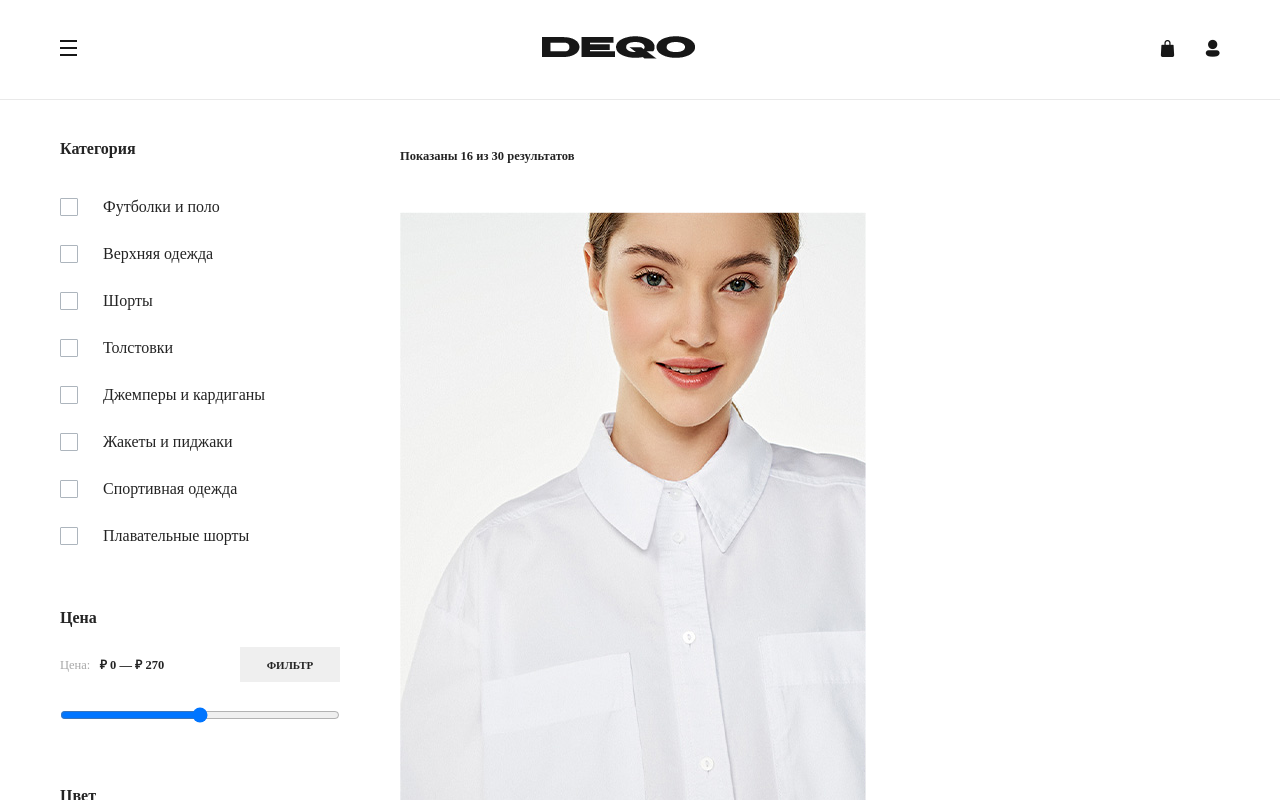
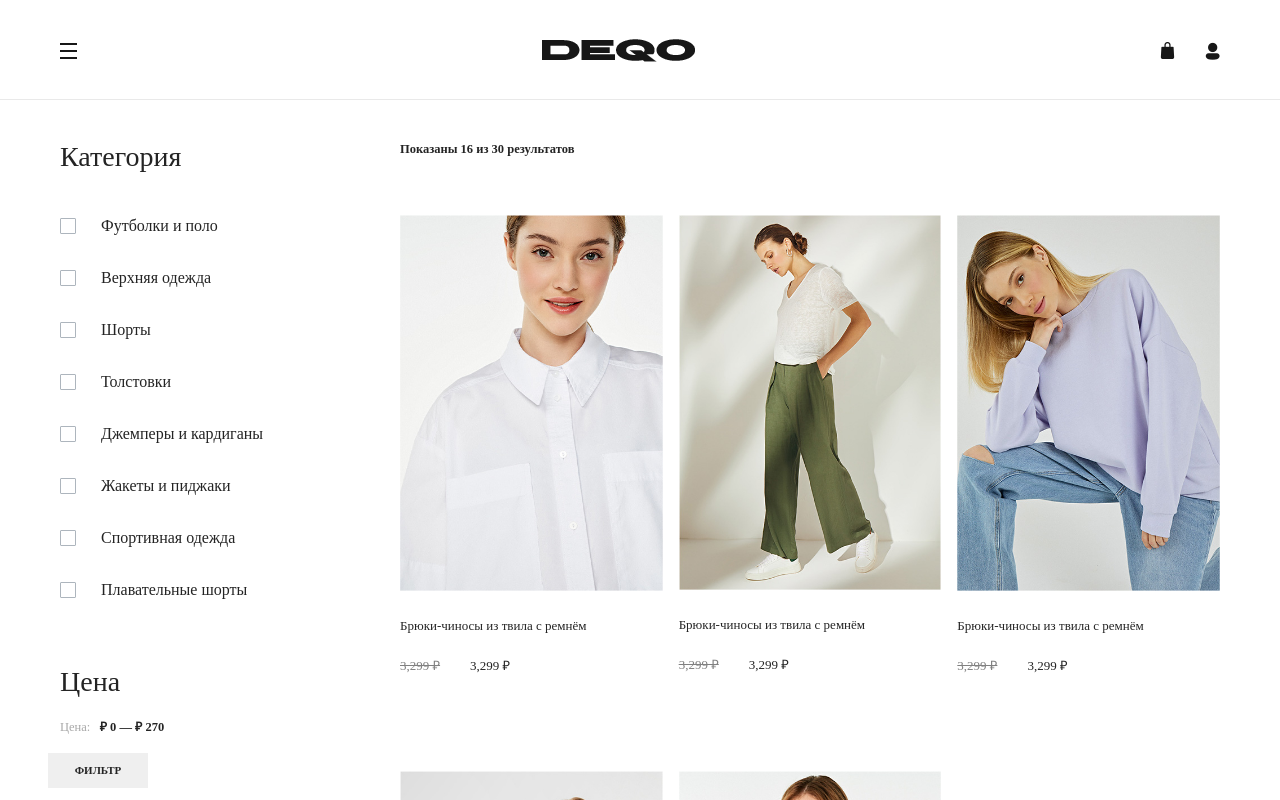
Before and after one commit to m1raclee4u/deqo_nuxt2, a Nuxt app: page /catalog in a window 1280 px wide. Shown: the top 800 px of the page. Built offline with nearby package versions, Linux system fonts and the light colour scheme; a web font is replaced by a local one.

Commit message:
bootstrap + items

```diff
--- /dev/null
+++ b/assets/css/app.scss
@@ -0,0 +1,2 @@
+@charset "utf-8";
+@import "~bootstrap/scss/bootstrap";
--- a/nuxt.config.js
+++ b/nuxt.config.js
@@ -21,7 +21,8 @@ export default {
   css: [
   // CSS file in the project
   '~/assets/css/main.css',
-  '~/assets/css/fonts.css'
+  '~/assets/css/fonts.css',
+  { src: '~/assets/css/app.scss', lang: 'scss' },
   ],
 
   // Plugins to run before rendering page: https://go.nuxtjs.dev/config-plugins
--- a/package.json
+++ b/package.json
@@ -10,6 +10,7 @@
   },
   "dependencies": {
     "@nuxtjs/axios": "^5.13.6",
+    "bootstrap": "^5.2.1",
     "cookie-universal-nuxt": "^2.2.1",
     "core-js": "^3.19.3",
     "element-ui": "^2.15.6",
--- a/pages/catalog.vue
+++ b/pages/catalog.vue
@@ -22,11 +22,11 @@
                     </div>
                 </div>
 
-                <div class="items">
+                <div class="items row row-cols-1 row-cols-sm-2 row-cols-md-3 g-3">
                     <div
                     v-for="item in $store.state.items"
                     :key="item.id"
-                    class="item"
+                    class="col item"
                     >
                         <item
                         :item="item"
@@ -104,7 +104,7 @@ export default {
     .items{
         display: flex;
         flex-wrap: wrap;
-        gap: 17.6px;
+        // gap: 17.6px;
     }
     .item:nth-child(3n+3) {
         margin-right: 0;
```
Also changed, not shown: 1 other file (tests, documents, lock files or other folders).
